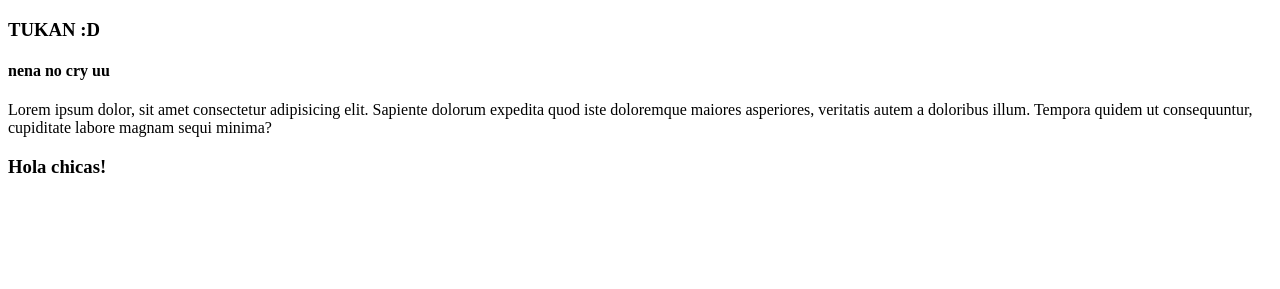
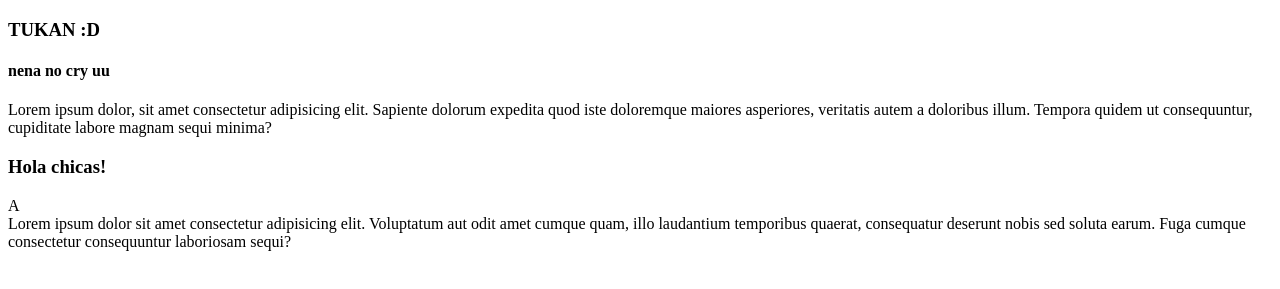
Before and after one commit to cinthiapiera/one, a plain HTML site: page index.html in a window 1280 px wide. Shown: the part 61-350 px from the top of the page. Drawn offline with Linux system fonts and the light colour scheme.

Commit message:
agregue un div

```diff
--- a/index.html
+++ b/index.html
@@ -14,5 +14,9 @@
 
     <p>Lorem ipsum dolor, sit amet consectetur adipisicing elit. Sapiente dolorum expedita quod iste doloremque maiores asperiores, veritatis autem a doloribus illum. Tempora quidem ut consequuntur, cupiditate labore magnam sequi minima?</p>
     <h3>Hola chicas!</h3>
+
+    <div>A</div>
+    Lorem ipsum dolor sit amet consectetur adipisicing elit. Voluptatum aut odit amet cumque quam, illo laudantium temporibus quaerat, consequatur deserunt nobis sed soluta earum. Fuga cumque consectetur consequuntur laboriosam sequi?
+    </div>
 </body>
 </html>
```
